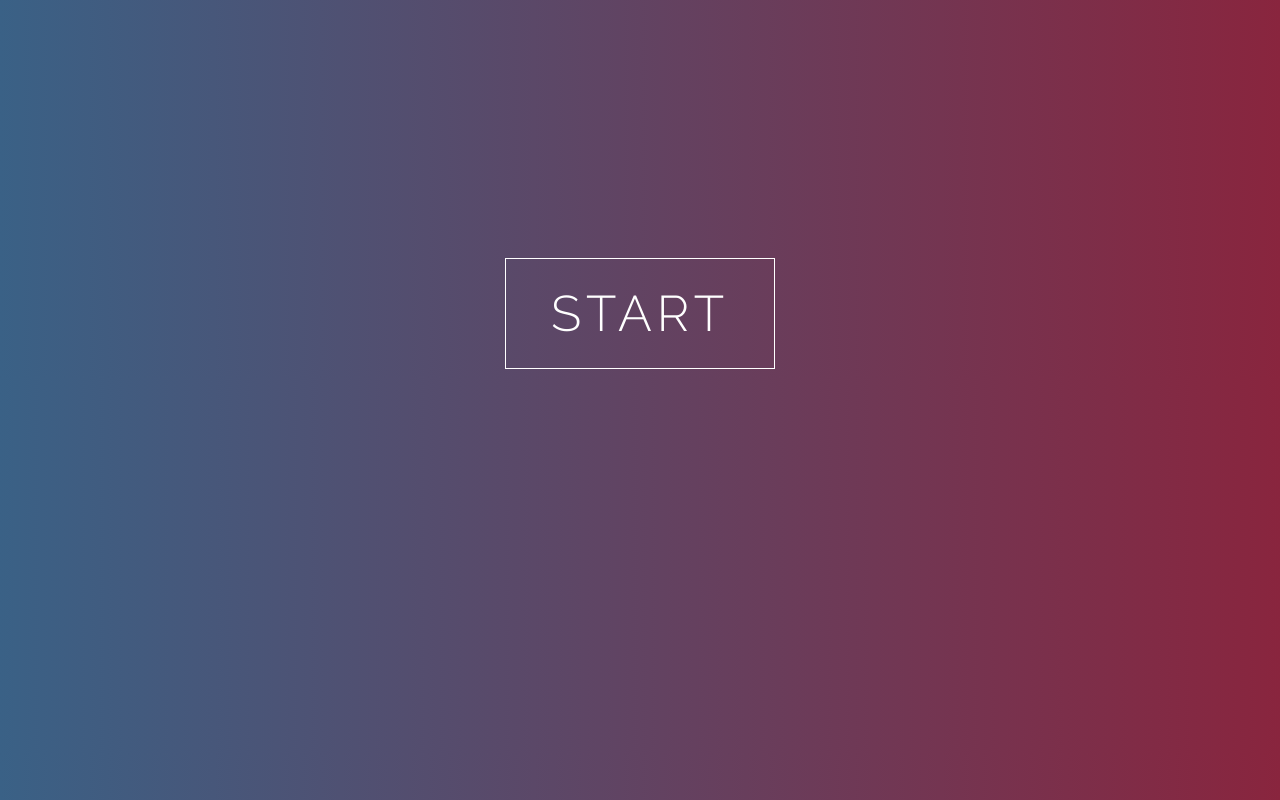
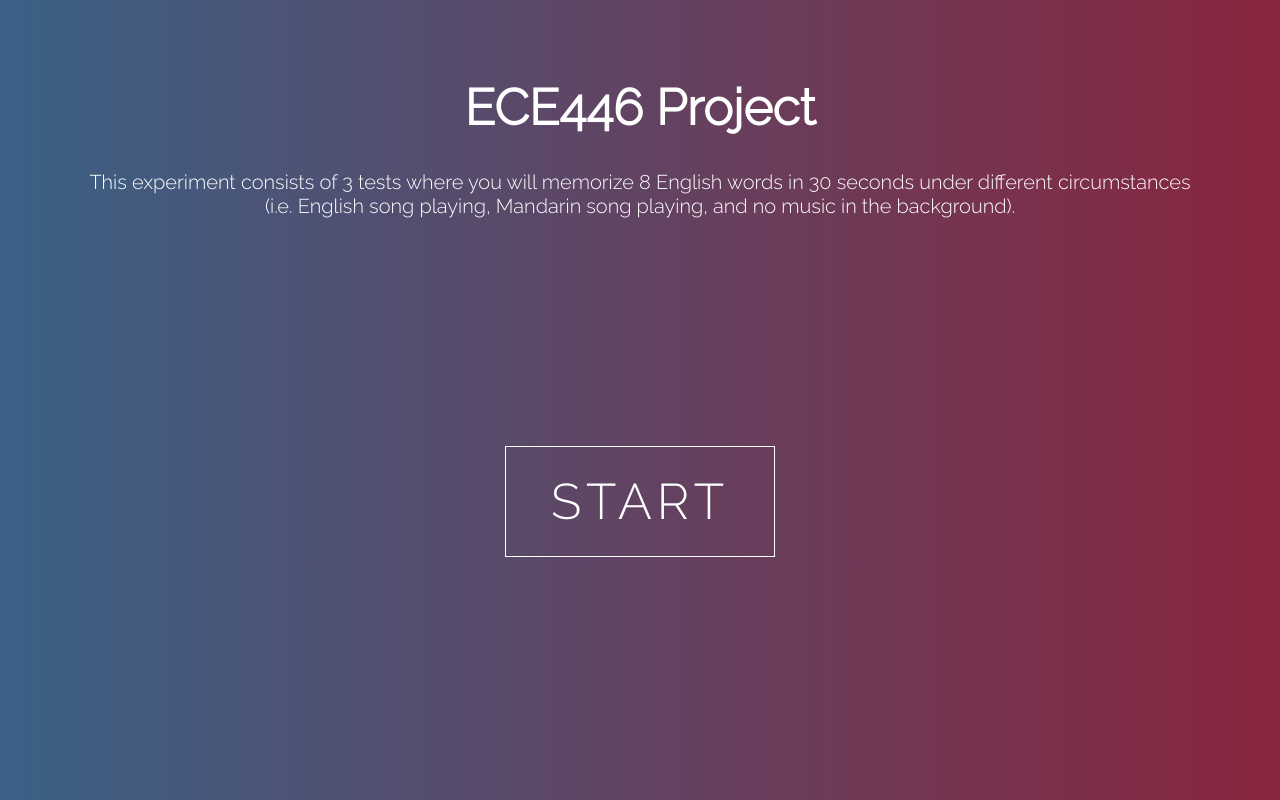
Before and after one commit to peachlim/peachlim.github.io, a plain HTML site: page index.html in a window 1280 px wide. Drawn offline with Linux system fonts and the light colour scheme.

Commit message:
added description to homepage

```diff
--- a/index.html
+++ b/index.html
@@ -15,9 +15,8 @@ body{
     -webkit-transition: 0.2s all ease;
     transition: 0.2s all ease;
     padding: 25px 45px;
-    margin-left: 50%;
-    transform: translateX(-50%);
-    margin-top: 250px;
+
+    margin-top: 160px;
     border: 1px solid white;
     color: white;
     font-family: 'Raleway', sans-serif;
@@ -37,6 +36,20 @@ body{
 
 
 </body>
+
+<br>
+<br>
+<div align="center">
+<h1 style="color: white;font-size: 50px; font-family: 'Raleway', sans-serif;"> ECE446 Project</h1>
+<p style="color: white;font-size: 20px; font-family: 'Raleway', sans-serif;">This experiment consists of 3 tests where
+    you will memorize 8 English words in 30 seconds under different circumstances <br>
+    (i.e. English song playing, Mandarin song playing, and no music in the background).
+
+    <br>
+    <br>
+    <br>
+</p>
+
 <a href="volume.html">
 
     <span class="btn">
@@ -44,5 +57,5 @@ body{
     </span>
 </a>
 
-
+</div>
 </html>
```
